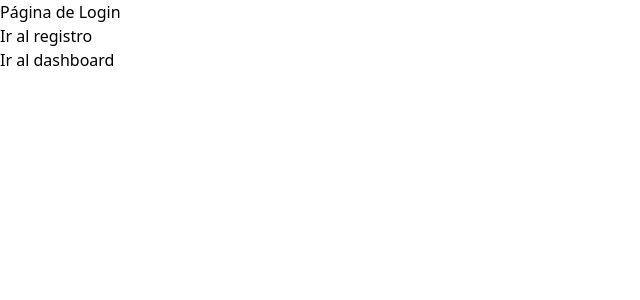
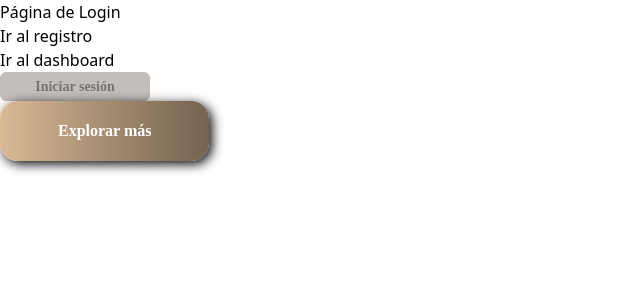
Before and after one commit to Karina-s-happy-place/EmotionsAppFE, a React (Vite) app: page / in a window 1280 px wide. Shown: the top 300 px of the page, without its empty margins (0-640 px from the left). Built offline with nearby package versions, Linux system fonts and the light colour scheme; a web font is replaced by a local one.

Commit message:
buttons added

```diff
--- /dev/null
+++ b/src/components/buttons/AddMoreExploreButton.jsx
@@ -0,0 +1,9 @@
+export const AddMoreExploreButton = ({ text, type = "button", ...props }) => (
+    <button
+      type={type}
+      {...props}
+      className="flex justify-center items-center px-[58px] py-[18px] bg-gradient-to-r from-[#DABA95] to-[#74634F] text-white rounded-[18px] text-[16px] font-bold font-averia shadow-[3px_3px_12px_black] transition-transform duration-200 hover:scale-105 cursor-pointer"
+    >
+      {text}
+    </button>
+  );
--- /dev/null
+++ b/src/components/buttons/LogingRegisterButton.jsx
@@ -0,0 +1,9 @@
+export const LogingRegisterButton= ({ text, type = "button", ...props }) => (
+  <button
+    type={type}
+    {...props}
+    className="flex justify-center items-center w-[150px] h-full px-[18px] py-[4px] bg-[#C3BEBA] text-[#767371] rounded-[6px] text-[14px] font-bold font-averia transition-colors duration-200 hover:bg-[#767371] hover:text-[#C3BEBA] cursor-pointer"
+  >
+    {text}
+  </button>
+);
--- a/src/pages/Login.jsx
+++ b/src/pages/Login.jsx
@@ -1,5 +1,8 @@
 import React from "react";
 import { Link } from "react-router-dom";
+import { LogingRegisterButton } from "../components/buttons/LogingRegisterButton";
+import { AddMoreExploreButton } from "../components/buttons/AddMoreExploreButton";
+
 
 const Login = () =>{
   return (
@@ -7,6 +10,8 @@ const Login = () =>{
       <h1>Página de Login</h1>
       <Link to="/register">Ir al registro</Link><br />
       <Link to="/dashboard">Ir al dashboard</Link>
+      <LogingRegisterButton text="Iniciar sesión" onClick={() => console.log("Login")} />
+      <AddMoreExploreButton text="Explorar más" onClick={() => console.log("Explorar más")} />
     </div>
   );
 }
```
